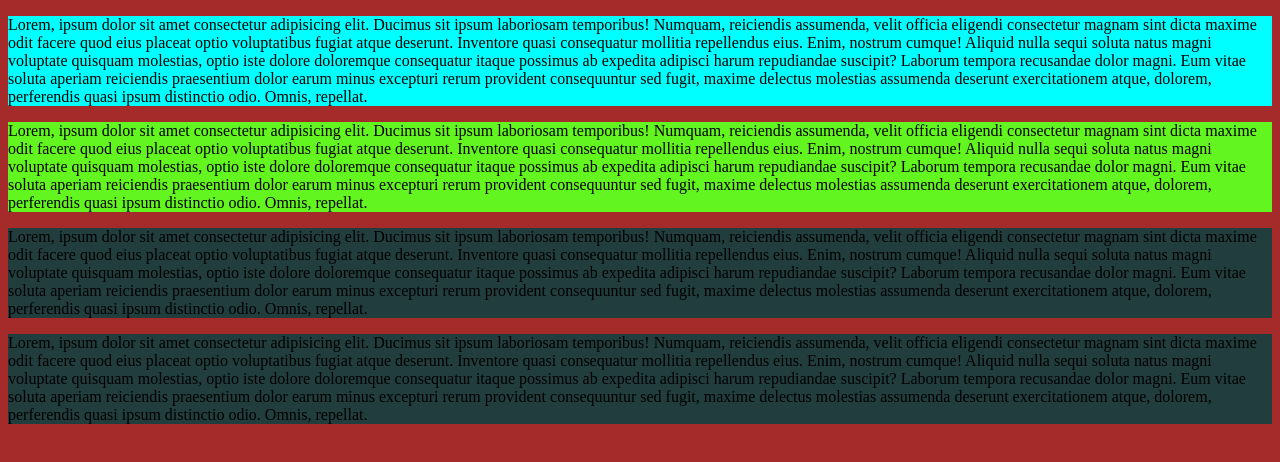
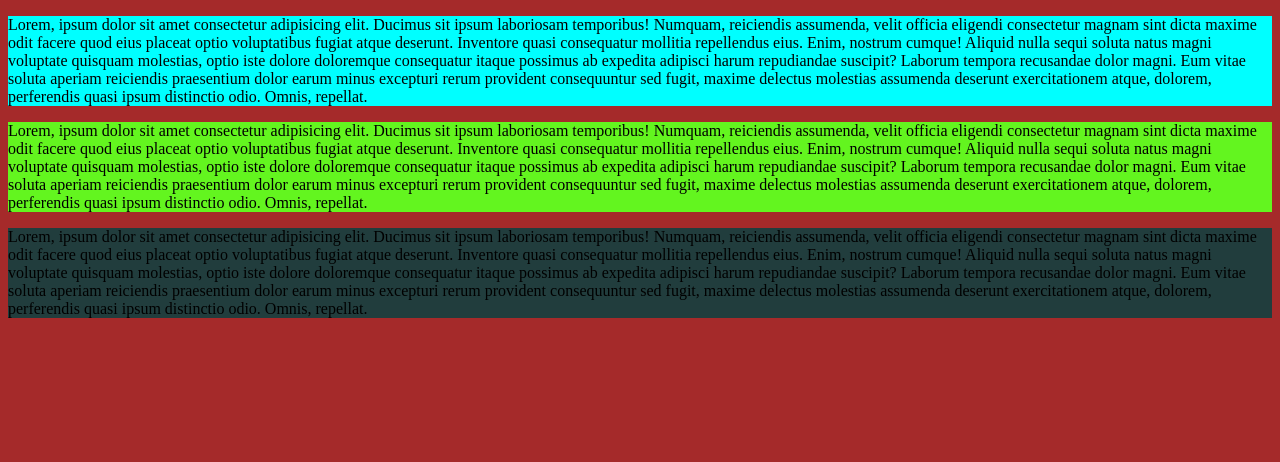
Before and after one commit to Ninjacreed/firstrepo, a plain HTML site: page index.html in a window 1280 px wide. Drawn offline with Linux system fonts and the light colour scheme.

Commit message:
Update index.html

```diff
--- a/index.html
+++ b/index.html
@@ -11,7 +11,6 @@
     <p class="new">Lorem, ipsum dolor sit amet consectetur adipisicing elit. Ducimus sit ipsum laboriosam temporibus! Numquam, reiciendis assumenda, velit officia eligendi consectetur magnam sint dicta maxime odit facere quod eius placeat optio voluptatibus fugiat atque deserunt. Inventore quasi consequatur mollitia repellendus eius. Enim, nostrum cumque! Aliquid nulla sequi soluta natus magni voluptate quisquam molestias, optio iste dolore doloremque consequatur itaque possimus ab expedita adipisci harum repudiandae suscipit? Laborum tempora recusandae dolor magni. Eum vitae soluta aperiam reiciendis praesentium dolor earum minus excepturi rerum provident consequuntur sed fugit, maxime delectus molestias assumenda deserunt exercitationem atque, dolorem, perferendis quasi ipsum distinctio odio. Omnis, repellat.</p>
     <p class="new1">Lorem, ipsum dolor sit amet consectetur adipisicing elit. Ducimus sit ipsum laboriosam temporibus! Numquam, reiciendis assumenda, velit officia eligendi consectetur magnam sint dicta maxime odit facere quod eius placeat optio voluptatibus fugiat atque deserunt. Inventore quasi consequatur mollitia repellendus eius. Enim, nostrum cumque! Aliquid nulla sequi soluta natus magni voluptate quisquam molestias, optio iste dolore doloremque consequatur itaque possimus ab expedita adipisci harum repudiandae suscipit? Laborum tempora recusandae dolor magni. Eum vitae soluta aperiam reiciendis praesentium dolor earum minus excepturi rerum provident consequuntur sed fugit, maxime delectus molestias assumenda deserunt exercitationem atque, dolorem, perferendis quasi ipsum distinctio odio. Omnis, repellat.</p>
     <p class="new2">Lorem, ipsum dolor sit amet consectetur adipisicing elit. Ducimus sit ipsum laboriosam temporibus! Numquam, reiciendis assumenda, velit officia eligendi consectetur magnam sint dicta maxime odit facere quod eius placeat optio voluptatibus fugiat atque deserunt. Inventore quasi consequatur mollitia repellendus eius. Enim, nostrum cumque! Aliquid nulla sequi soluta natus magni voluptate quisquam molestias, optio iste dolore doloremque consequatur itaque possimus ab expedita adipisci harum repudiandae suscipit? Laborum tempora recusandae dolor magni. Eum vitae soluta aperiam reiciendis praesentium dolor earum minus excepturi rerum provident consequuntur sed fugit, maxime delectus molestias assumenda deserunt exercitationem atque, dolorem, perferendis quasi ipsum distinctio odio. Omnis, repellat.</p>
-    <p class="new2">Lorem, ipsum dolor sit amet consectetur adipisicing elit. Ducimus sit ipsum laboriosam temporibus! Numquam, reiciendis assumenda, velit officia eligendi consectetur magnam sint dicta maxime odit facere quod eius placeat optio voluptatibus fugiat atque deserunt. Inventore quasi consequatur mollitia repellendus eius. Enim, nostrum cumque! Aliquid nulla sequi soluta natus magni voluptate quisquam molestias, optio iste dolore doloremque consequatur itaque possimus ab expedita adipisci harum repudiandae suscipit? Laborum tempora recusandae dolor magni. Eum vitae soluta aperiam reiciendis praesentium dolor earum minus excepturi rerum provident consequuntur sed fugit, maxime delectus molestias assumenda deserunt exercitationem atque, dolorem, perferendis quasi ipsum distinctio odio. Omnis, repellat.</p>
 
 </body>
 </html>
```
